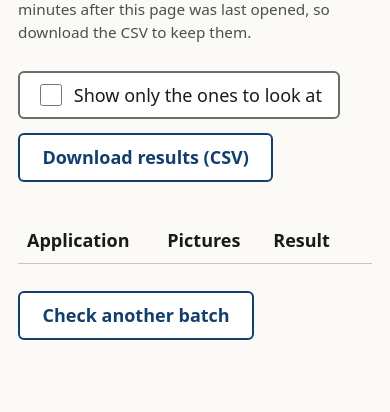
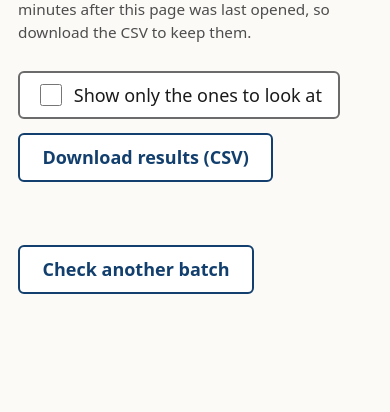
Before and after one commit to CallMeSteve/ttb-label-check, a FastAPI app: template app/templates/batch_status.html in a window 390 px wide. Shown: the part 512-924 px from the top of the page. After the commit the page ends 806 px from the top, so only its background shows below. Run offline with FastAPI, Linux system fonts and the light colour scheme; the template is opened without the code that fills it, so the values that code supplies are empty.

Commit message:
Batch results on phones: each application is one block with its Open link visible
Co-Authored-By: Claude Opus 5.5 <noreply@anthropic.com>

```diff
--- a/app/static/app.css
+++ b/app/static/app.css
@@ -120,5 +120,11 @@ code { background: var(--info-bg); padding: 0 .25rem; border-radius: 3px; }
   /* Phone: each term sits above its explanation instead of squeezing it into a narrow column. */
   .plain th, .plain td { display: block; width: auto; white-space: normal; }
   .plain th { border-bottom: 0; padding-bottom: 0; }
+  /* Phone: each batch row becomes one block, so the Open link is never off screen. */
+  .queue thead { display: none; }
+  .queue tr { display: block; padding: .5rem 0; border-bottom: 1px solid var(--line); }
+  .queue td { display: block; border: 0; padding: .1rem .5rem; }
+  .queue td:first-child { font-weight: 700; }
+  .queue td:nth-child(2) { word-break: normal; overflow-wrap: anywhere; }
 }
 .scroll { overflow-x: auto; max-width: 100%; }
```
